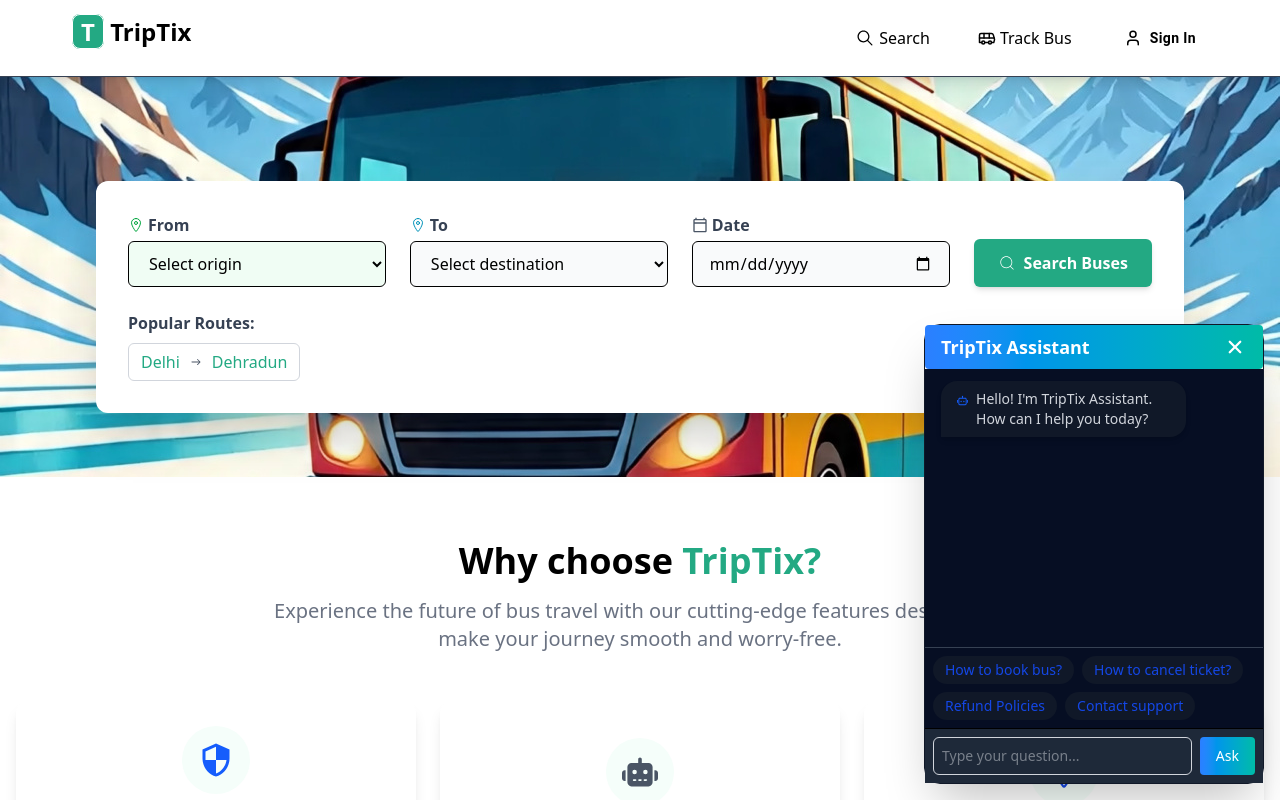
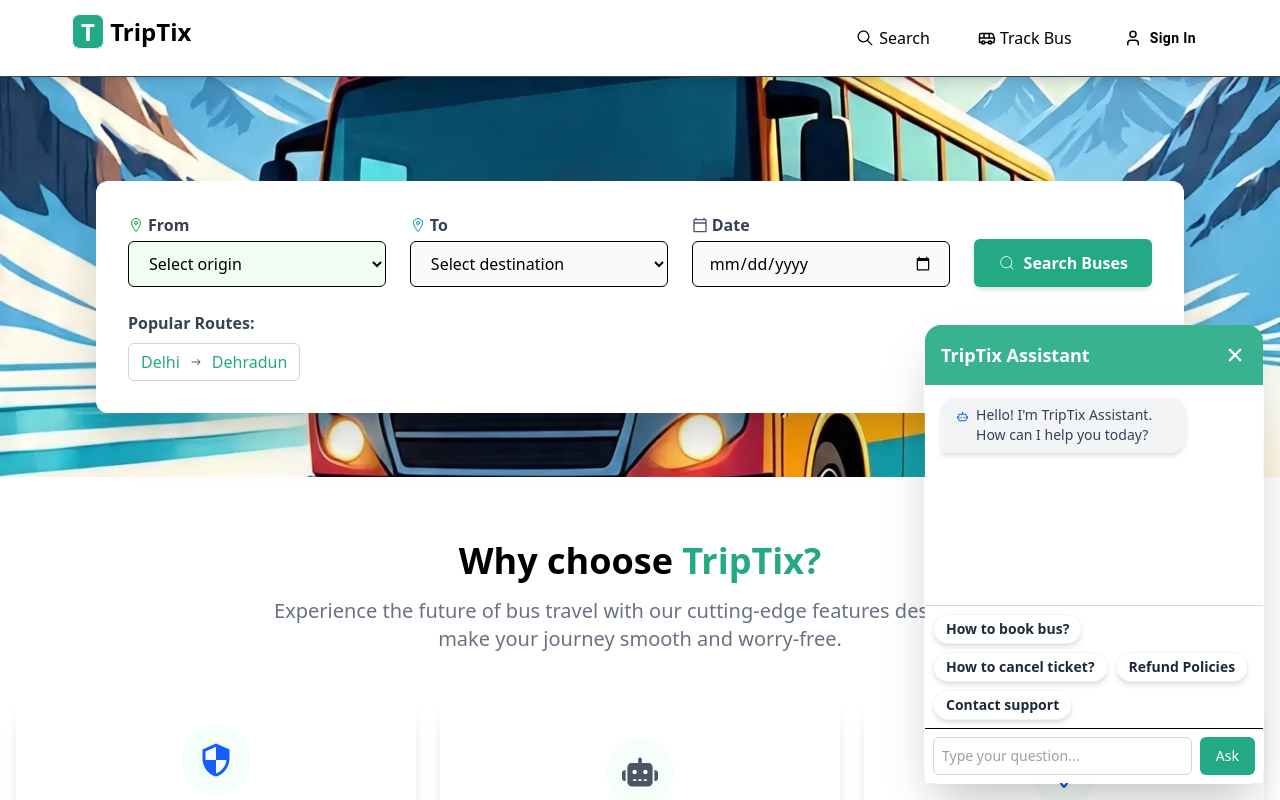
Before and after one commit to Chandrashekher1/TripTix, a React (Vite) app: page / in a window 1280 px wide. Both pictures are taken after a click on the button 1236 px from the left and 756 px from the top of the page. Shown: the top 800 px of the page. Built offline with nearby package versions, Linux system fonts and the light colour scheme; no server answers.

Commit message:
refactor: change ui of chatbot

```diff
--- a/src/components/ChatBot.jsx
+++ b/src/components/ChatBot.jsx
@@ -15,8 +15,6 @@ const ChatBot = () => {
   const chatContainerRef = useRef();
 
   const ai = new GoogleGenAI({ apiKey: import.meta.env.VITE_GPT_API_KEY });
-
-  // Auto-scroll to bottom when new message arrives
   useEffect(() => {
     if (chatContainerRef.current) {
       chatContainerRef.current.scrollTop = chatContainerRef.current.scrollHeight;
@@ -73,17 +71,17 @@ const ChatBot = () => {
   return (
     <div className="fixed bottom-4 right-4 z-50">
       {isOpen ? (
-        <div className="w-[340px] h-[460px]  rounded-2xl shadow-2xl flex flex-col border border-gray-900">
-          <div className="btn-primary text-white p-4 flex justify-between items-center rounded-t-2xl">
+        <div className="w-[340px] h-[460px]  rounded-2xl shadow-2xl flex flex-col border border-transparent">
+          <div className="bg-[#39b290] text-white p-4 flex justify-between items-center rounded-t-2xl">
             <h3 className="font-bold text-lg">TripTix Assistant</h3>
             <IoClose className="cursor-pointer text-2xl" onClick={() => setIsOpen(false)} />
           </div>
 
-          <div ref={chatContainerRef} className="flex-1 overflow-y-auto px-4 py-3 text-sm text-gray-700 bg-[#060e23]">
+          <div ref={chatContainerRef} className="flex-1 overflow-y-auto px-4 py-3 text-sm text-gray-700 bg-white">
             {message.map((msg, index) => (
               <div key={index} className={`flex mb-2 ${msg.type === 'user' ? 'justify-end' : 'justify-start'}`}>
                 <div className={`rounded-2xl px-4 py-2 text-sm max-w-[80%] shadow-md flex items-start gap-2 ${
-                  msg.type === 'user' ? 'bg-blue-600 text-white rounded-br-none' : 'bg-gray-900 text-gray-300 rounded-bl-none'
+                  msg.type === 'user' ? 'bg-[#39b290] text-white rounded-br-none' : 'bg-gray-100 text-gray-700 rounded-bl-none'
                 }`}>
                   {msg.type === 'user' ? <FiUser className="mt-0.5" /> : <RiRobot2Line className="text-xl mt-0.5 text-blue-600" />}
                   <span>{msg.text}</span>
@@ -92,34 +90,34 @@ const ChatBot = () => {
             ))}
             {loading && (
               <div className="flex justify-start text-gray-500 text-xs italic mt-1">
-                <span>Typing...</span>
+                <span>Thinking...</span>
               </div>
             )}
           </div>
 
-          <div className="flex flex-wrap p-2 gap-2 border-t border-t-gray-700 bg-[#060e23]">
+          <div className="flex flex-wrap p-2 gap-2 border-t border-t-gray-300 bg-white">
             {["How to book bus?", "How to cancel ticket?", "Refund Policies", "Contact support"].map((text, idx) => (
               <button
                 key={idx}
                 onClick={() => handleSuggestedClick(text)}
-                className="px-3 py-1 text-sm bg-gray-900 text-blue-700 rounded-full hover:bg-gray-700 cursor-pointer transition"
+                className="px-3 py-1 text-sm bg-white text-gray-800 rounded-full hover:bg-green-100 hover:text-green-900 font-semibold border border-gray-100 shadow-md cursor-pointer transition"
               >
                 {text}
               </button>
             ))}
           </div>
 
-          <div className="p-2 border-t bg-gray-800 flex gap-2">
+          <div className="p-2 border-t bg-gray-800 flex gap-2 bg-white">
             <input
               ref={query}
               type="text"
               placeholder="Type your question..."
-              className="w-full p-2 border text-gray-300 rounded-md text-sm "
+              className="w-full p-2 border border-gray-300 text-gray-700 rounded-md text-sm bg-white focus:outline-green-300 focus:ring-2"
               onKeyDown={(e) => e.key === 'Enter' && handleAsk()}
             />
             <button
               onClick={handleAsk}
-              className="btn-primary text-white px-4 py-2 rounded-md text-sm hover:bg-blue-700 transition cursor-pointer"
+              className="bg-[#23a983] text-white px-4 py-2 rounded-md text-sm hover:bg-[#23a983] transition cursor-pointer"
             >
               Ask
             </button>
@@ -127,7 +125,7 @@ const ChatBot = () => {
         </div>
       ) : (
         <button
-          className="bg-blue-600 text-white p-4 rounded-full shadow-xl hover:bg-blue-700 transition cursor-pointer"
+          className="bg-[#39b290] text-white p-4 rounded-full shadow-xl hover:bg-[#23a983] transition cursor-pointer"
           onClick={() => setIsOpen(true)}
         >
           <IoChatbubbleEllipsesOutline className="text-2xl" />
```
